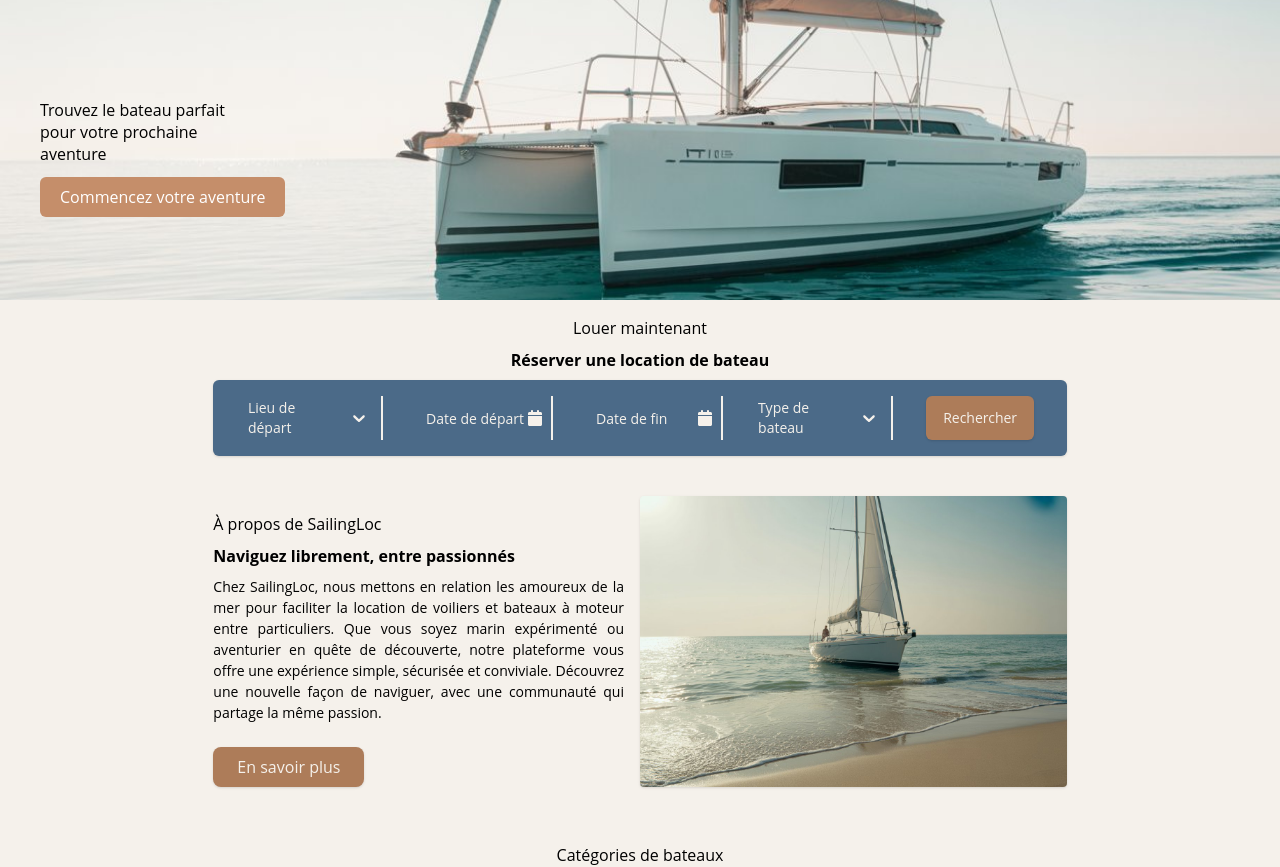
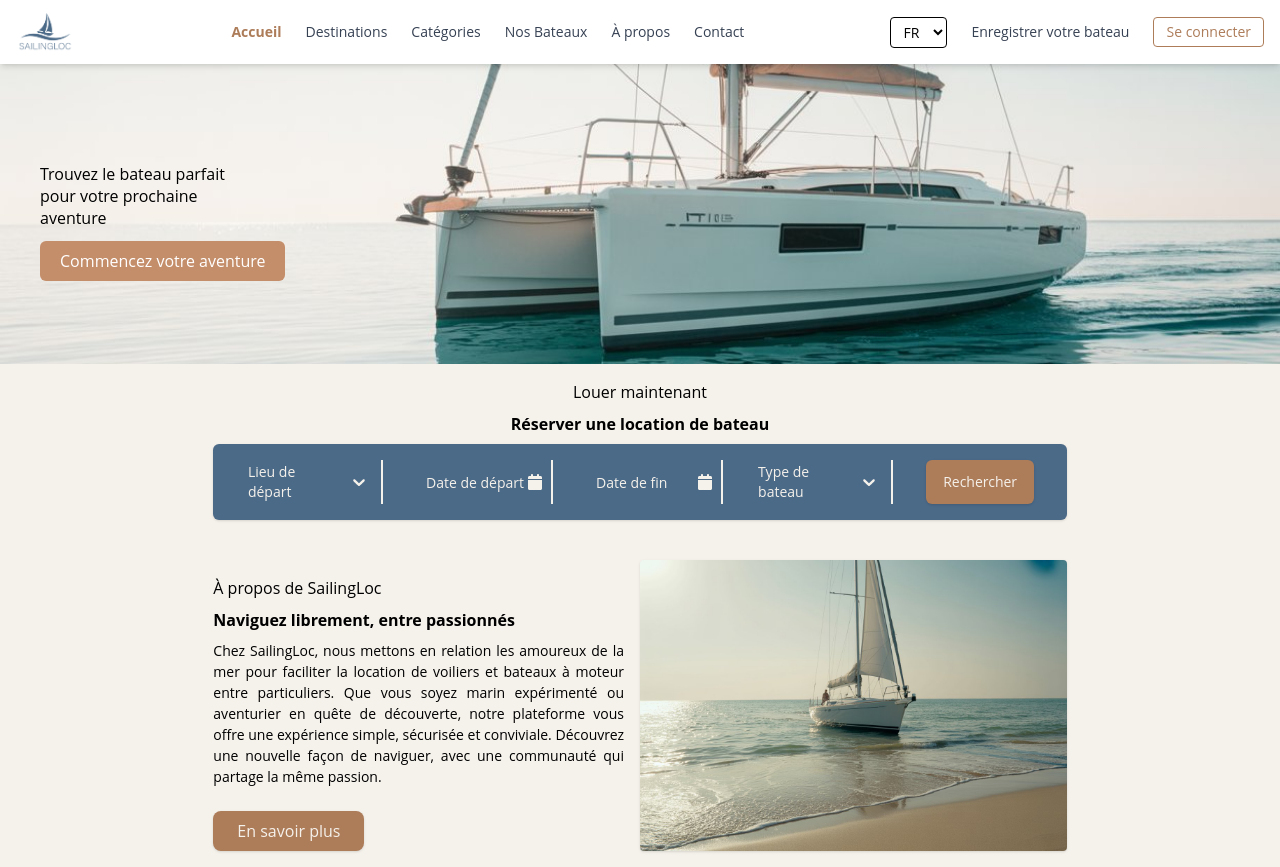
Before and after one commit to Yass8/DEVO23-G4-SAILINGLOC, a React (Vite) app in the folder front/: page /home in a window 1280 px wide. Shown: the top 867 px of the page. Built offline with nearby package versions, Linux system fonts and the light colour scheme; a web font is replaced by a local one.

Commit message:
fix: category, header, banner and footer

```diff
--- a/front/package.json
+++ b/front/package.json
@@ -11,6 +11,7 @@
   },
   "dependencies": {
     "@fortawesome/fontawesome-svg-core": "^6.7.2",
+    "@fortawesome/free-brands-svg-icons": "^6.7.2",
     "@fortawesome/free-regular-svg-icons": "^6.7.2",
     "@fortawesome/free-solid-svg-icons": "^6.7.2",
     "@fortawesome/react-fontawesome": "^0.2.2",
--- /dev/null
+++ b/front/src/Client/components/Footer.jsx
@@ -0,0 +1,72 @@
+import React from 'react';
+import { FontAwesomeIcon } from '@fortawesome/react-fontawesome';
+import { faInstagram, faFacebookF, faLinkedinIn } from '@fortawesome/free-brands-svg-icons';
+import { faArrowRight } from '@fortawesome/free-solid-svg-icons';
+
+const Footer = () => {
+  return (
+    <footer className="text-white py-3 px-4" style={{ backgroundColor: '#4B6A88' }}>
+      <div className="max-w-7xl mx-auto grid grid-cols-1 md:grid-cols-3 gap-3">
+
+        <div>
+          <h2 className="text-base font-bold mb-1">SAILINGLOC</h2>
+          <p className="text-xs">Suivez-nous sur les réseaux sociaux et plongez dans l'univers SailingLoc.</p>
+          <div className="flex gap-2 mt-2">
+            <a href="#" className="w-10 h-10 flex items-center justify-center rounded-full border border-[#AD7C59]">
+              <FontAwesomeIcon icon={faInstagram} className="text-white text-xl" />
+            </a>
+            <a href="#" className="w-10 h-10 flex items-center justify-center rounded-full border border-[#AD7C59]">
+              <FontAwesomeIcon icon={faFacebookF} className="text-white text-xl" />
+            </a>
+            <a href="#" className="w-10 h-10 flex items-center justify-center rounded-full border border-[#AD7C59]">
+              <FontAwesomeIcon icon={faLinkedinIn} className="text-white text-xl" />
+            </a>
+          </div>
+        </div>
+
+        <div>
+          <h2 className="text-base font-bold mb-1">Liens Rapides</h2>
+          <ul className="space-y-0.5 text-xs">
+            <li><a href="#">À Propos</a></li>
+            <li><a href="#">CGU</a></li>
+            <li><a href="#">Mentions Légales</a></li>
+            <li><a href="#">Cookies</a></li>
+            <li><a href="#">Confidentialité</a></li>
+            <li><a href="#">Plan du site</a></li>
+            <li><a href="#">Contact</a></li>
+          </ul>
+        </div>
+
+        <div>
+          <h2 className="text-base font-bold mb-1">Ne manquez rien</h2>
+          <p className="text-xs">Recevez nos meilleures offres par email.</p>
+          <p className='text-xs'>Inscrivez-vous à notre newsletter et recevez en avant-première les meilleures offres de location, conseils de navigation et actualités exclusives.</p>
+          <form className="mt-2 flex flex-col sm:flex-row gap-1">
+            <div className="relative flex items-center">
+              <div className="relative w-full max-w-xs">
+                <input
+                  type="email"
+                  placeholder="Entrez votre email"
+                  className="w-full p-2 pr-12 text-xs text-black rounded-md border"
+                  style={{ borderColor: '#AD7C59' }}
+                />
+                <button
+                  type="submit"
+                  className="absolute top-1/2 right-2 -translate-y-1/2 w-8 h-8 flex items-center justify-center rounded-full border border-[#AD7C59] bg-transparent"
+                >
+                  <FontAwesomeIcon icon={faArrowRight} className="text-white text-base" style={{ transform: 'rotate(-45deg)' }} />
+                </button>
+              </div>
+            </div>
+          </form>
+        </div>
+      </div>
+
+      <div className="mt-4 text-center text-xs text-gray-300">
+        ©2023 Pandawan. Tous droits réservés.
+      </div>
+    </footer>
+  );
+};
+
+export default Footer;
--- a/front/src/Client/components/Header.jsx
+++ b/front/src/Client/components/Header.jsx
@@ -1,9 +1,26 @@
-import React from 'react';
-import { Link } from 'react-router-dom';
+import React, { useState } from "react";
+import { Link, useLocation } from "react-router-dom";
 import logo from "/images/logo.png";
 
+const Header = () => {
+  const location = useLocation();
+  const [activeLink, setActiveLink] = useState(location.pathname);
+  const [menuOpen, setMenuOpen] = useState(false);
 
-const Header = () => {
+  const handleClick = (href) => {
+    setActiveLink(href);
+    setMenuOpen(false);
+  };
+
+  const navLinks = [
+    { href: "/home", label: "Accueil" },
+    { href: "/details", label: "Destinations" },
+    { href: "/category", label: "Catégories" },
+    { href: "/boats", label: "Nos Bateaux" },
+    { href: "/about", label: "À propos" },
+    { href: "/contact", label: "Contact" },
+  ];
+
   return (
     <header className="bg-white shadow-md sticky top-0 z-50">
       <div className="max-w-7xl mx-auto px-4 py-3 flex items-center justify-between">
@@ -12,38 +29,93 @@ const Header = () => {
           <img src={logo} alt="SailingLoc" className="h-10 mr-3" />
         </div>
 
+
         <nav className="hidden md:flex text-sm font-medium text-gray-700">
           <ul className="flex space-x-6">
-            <li><Link to="/home">Accueil</Link></li>
-            <li><Link to="/details">Destinations</Link></li>
-            <li><Link to="/category">Catégories</Link></li>
-            <li><Link to="/boats">Nos Bateaux</Link></li>
-            <li><Link to="/about">À propos</Link></li>
-            <li><Link to="/contact">Contact</Link></li>
+            {navLinks.map(({ href, label }) => (
+              <li key={href}>
+                <Link
+                  to={href}
+                  onClick={() => handleClick(href)}
+                  className={`nav-link ${
+                    activeLink === href ? "text-[#AD7C59] font-bold" : ""
+                  }`}
+                >
+                  {label}
+                </Link>
+              </li>
+            ))}
           </ul>
         </nav>
 
-        <div className="flex items-center space-x-3">
+
+        <div className="hidden md:flex items-center space-x-3">
           <select className="border text-sm px-2 py-1 rounded">
             <option value="fr">FR</option>
             <option value="en">EN</option>
           </select>
-
-          <Link to="/enregistrer" className="border-none px-3 py-1 rounded text-sm text-gray-700 hover:bg-gray-100">
+          <Link
+            to="/register"
+            className="border-none px-3 py-1 rounded text-sm text-gray-700 hover:bg-gray-100"
+          >
             Enregistrer votre bateau
           </Link>
-
           <Link
             to="/login"
-  style={{ backgroundColor: '#AD7C59' }}
-  className="text-white px-3 py-1 rounded text-sm hover:opacity-90"
+            className="border border-[#AD7C59] text-[#AD7C59] px-3 py-1 rounded text-sm hover:bg-[#AD7C59] hover:text-white transition"
           >
             Se connecter
           </Link>
+        </div>
 
 
+        <button
+          className="md:hidden text-2xl text-gray-700 focus:outline-none"
+          onClick={() => setMenuOpen(!menuOpen)}
+        >
+          {menuOpen ? "✕" : "☰"}
+        </button>
+      </div>
+
+
+      {menuOpen && (
+        <div className="md:hidden px-4 pb-3">
+          <ul className="flex flex-col space-y-2 text-sm font-medium text-gray-700">
+            {navLinks.map(({ href, label }) => (
+              <li key={href}>
+                <Link
+                  to={href}
+                  onClick={() => handleClick(href)}
+                  className={`block py-1 ${
+                    activeLink === href ? "text-[#AD7C59] font-bold" : ""
+                  }`}
+                >
+                  {label}
+                </Link>
+              </li>
+            ))}
+          </ul>
+
+          <div className="mt-3 space-y-2">
+            <select className="border text-sm px-2 py-1 rounded w-full">
+              <option value="fr">FR</option>
+              <option value="en">EN</option>
+            </select>
+            <Link
+              to="/register"
+              className="block border-none px-3 py-1 rounded text-sm text-gray-700 hover:bg-gray-100"
+            >
+              Enregistrer votre bateau
+            </Link>
+            <Link
+              to="/login"
+              className="block border border-[#AD7C59] text-[#AD7C59] px-3 py-1 rounded text-sm hover:bg-[#AD7C59] hover:text-white transition"
+            >
+              Se connecter
+            </Link>
           </div>
         </div>
+      )}
     </header>
   );
 };
--- a/front/src/Client/pages/Category.jsx
+++ b/front/src/Client/pages/Category.jsx
@@ -1,12 +1,55 @@
+import Header from "../components/Header";
+import Banner from "../components/Banner";
+import { Link } from "react-router-dom";
 
+const categories = [
+  { label: "Voilier", img: "/images/bavaria46cruiser.jpg", link: "/boats?type=voilier" },
+  { label: "Bateaux à moteurs", img: "/images/moteurBoat.jpeg", link: "/boats?type=moteur" },
+  { label: "Bateau fluvial", img: "/images/fluvial.jpg", link: "/boats?type=fluvial" },
+  { label: "Catamarans", img: "/images/catamaran.jpg", link: "/boats?type=catamaran" },
+  { label: "Yatch", img: "/images/Yatch.jpg", link: "/boats?type=yatch" },
+  { label: "Bateau de sport et de loisirs", img: "/images/loisir.jpg", link: "/boats?type=sport-loisir" },
+];
 
-function Category() {
+const Category = () => {
   return (
-    <div>
-      <h1>Category Page</h1>
-      <p>This is the category page where you can find various categories of items.</p>
+    <div className="flex flex-col min-h-screen bg-white">
+      <Header />
+      <Banner />
+
+      <main className="flex-grow py-14 px-6">
+        <div className="text-center mb-12">
+          <h5 className="text-xl md:text-xl text-black mb-2">
+            Catégories des Bateaux
+          </h5>
+          <p className="text-black font-bold text-sm md:text-base">
+            Trouvez le bateau qui correspond à votre besoin
+          </p>
+        </div>
+
+        <div className="grid grid-cols-2 sm:grid-cols-3 md:grid-cols-3 gap-8 max-w-6xl mx-auto">
+          {categories.map((cat, index) => (
+            <div key={index} className="flex flex-col space-y-4">
+              <Link to={cat.link}>
+                <img
+                  src={cat.img}
+                  alt={cat.label}
+                  className="w-full h-[20rem] object-cover rounded-[10px] hover:opacity-90 transition"
+                />
+              </Link>
+              <div className="text-center">
+                <Link to={cat.link}>
+                  <span className="text-sm font-bold text-gray-800 hover:underline">
+                    {cat.label}
+                  </span>
+                </Link>
+              </div>
+            </div>
+          ))}
+        </div>
+      </main>
     </div>
   );
-}
+};
 
 export default Category;
--- a/front/src/Client/pages/Home.jsx
+++ b/front/src/Client/pages/Home.jsx
@@ -7,12 +7,16 @@ import { faCircleInfo } from "@fortawesome/free-solid-svg-icons";
 import Preloader from "../components/Preloader";
 import ScrollToTop from "../components/ScrollToTop";
 import Banner from "../components/Banner";
+import Footer from "../components/Footer";
+import Header from "../components/Header";
 
 function Home() {
   return (
     <>
       <Preloader />
       <ScrollToTop />
+      <Header/>
+
       <Banner/>
       <FormSearch />
 
@@ -111,6 +115,8 @@ function Home() {
           <button className="custom-button">Enregistrer votre bateau</button>
         </div>
       </section>
+
+      <Footer/>
     </>
   );
 }
```
Also changed, not shown: front/src/Client/components/Banner.jsx (+8 -11 lines), 1 other file (tests, documents, lock files or other folders). Lines whose indentation alone changed are shown as unchanged.
